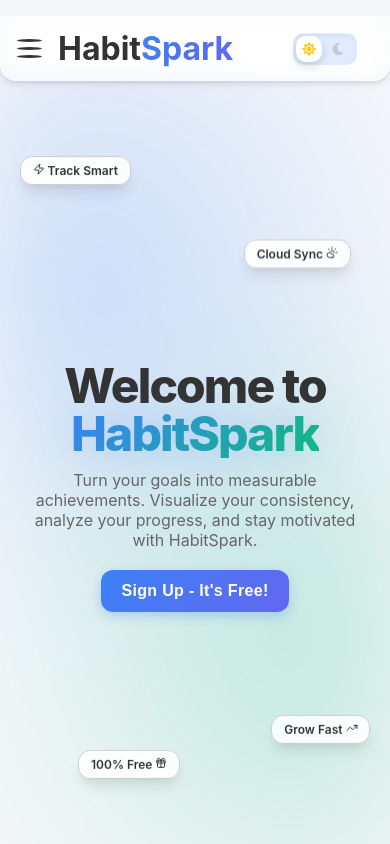
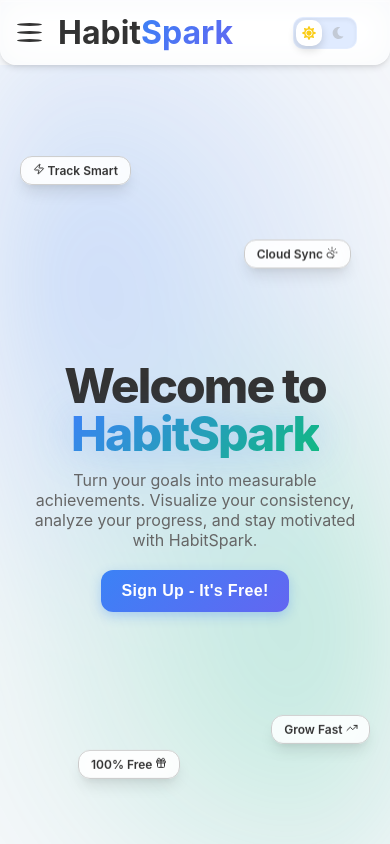
Before and after one commit to Triumphant307/habit-spark-2.0, a Next.js app: page / in a window 390 px wide. Shown: the top 844 px of the page. Built offline with nearby package versions, Linux system fonts and the light colour scheme; no server answers.

Commit message:
refactor: adjust Header position and enhance NotificationSettings responsiveness

```diff
--- a/src/Styles/Layout/Header.module.css
+++ b/src/Styles/Layout/Header.module.css
@@ -1,6 +1,6 @@
 .Header_Container {
   position: sticky;
-  top: 1rem;
+  top: 0;
   z-index: var(--z-index-layer-sticky);
   display: grid;
   grid-template-columns: 1fr auto 1fr;
--- a/src/Styles/PWA/NotificationSettings.module.css
+++ b/src/Styles/PWA/NotificationSettings.module.css
@@ -201,6 +201,7 @@
 @media (max-width: 480px) {
   .Notification_Card {
     padding: var(--spacing-xl);
+    width: 90%;
   }
 
   .Notification_Title {
```
